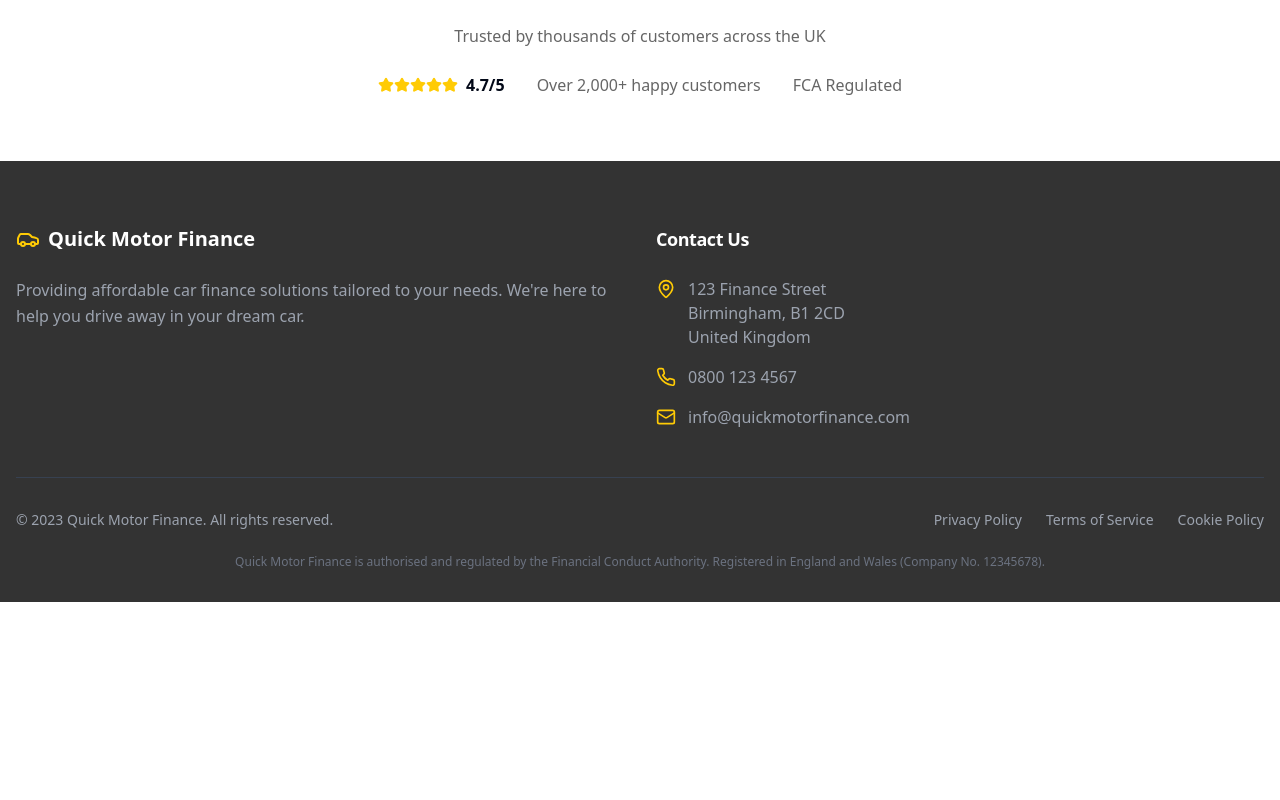
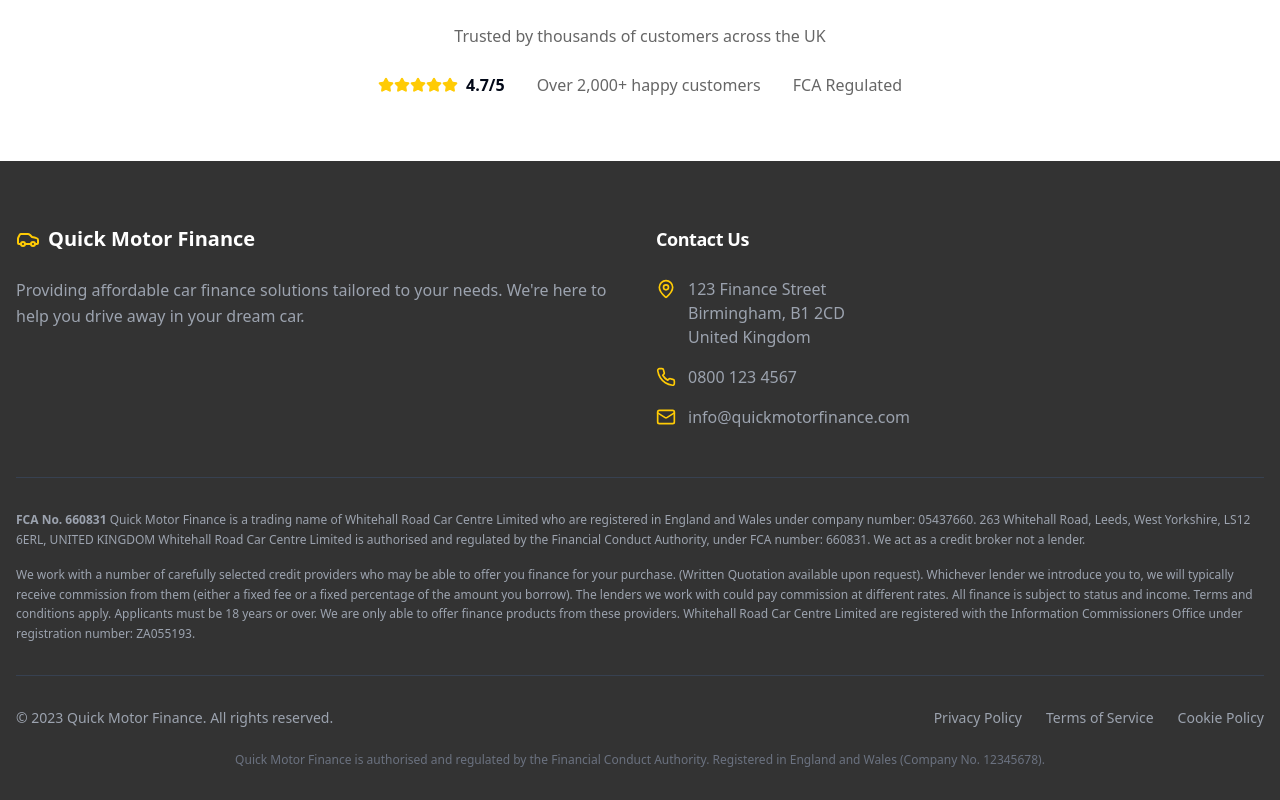
Before and after one commit to Outbound121/sleek-car-funding-96, a React (Vite) app: page / in a window 1280 px wide. Shown: the part 3439-4239 px from the top of the page. Before the commit the page ends 4041 px from the top, so only its background shows below. Built offline with nearby package versions, Linux system fonts and the light colour scheme.

Commit message:
Add compliance information to footer
Adds compliance information below the contact us section in the footer.

```diff
--- a/src/components/Footer.tsx
+++ b/src/components/Footer.tsx
@@ -46,6 +46,18 @@ export const Footer = () => {
           </div>
         </div>
 
+        {/* Compliance Information */}
+        <div className="border-t border-gray-700 pt-8 mb-8">
+          <div className="text-xs text-gray-400 leading-relaxed">
+            <p className="mb-4">
+              <strong>FCA No. 660831</strong> Quick Motor Finance is a trading name of Whitehall Road Car Centre Limited who are registered in England and Wales under company number: 05437660. 263 Whitehall Road, Leeds, West Yorkshire, LS12 6ERL, UNITED KINGDOM Whitehall Road Car Centre Limited is authorised and regulated by the Financial Conduct Authority, under FCA number: 660831. We act as a credit broker not a lender.
+            </p>
+            <p>
+              We work with a number of carefully selected credit providers who may be able to offer you finance for your purchase. (Written Quotation available upon request). Whichever lender we introduce you to, we will typically receive commission from them (either a fixed fee or a fixed percentage of the amount you borrow). The lenders we work with could pay commission at different rates. All finance is subject to status and income. Terms and conditions apply. Applicants must be 18 years or over. We are only able to offer finance products from these providers. Whitehall Road Car Centre Limited are registered with the Information Commissioners Office under registration number: ZA055193.
+            </p>
+          </div>
+        </div>
+
         <div className="border-t border-gray-700 pt-8 mt-8">
           <div className="flex flex-col md:flex-row justify-between items-center">
             <p className="text-gray-400 text-sm mb-4 md:mb-0">
```
